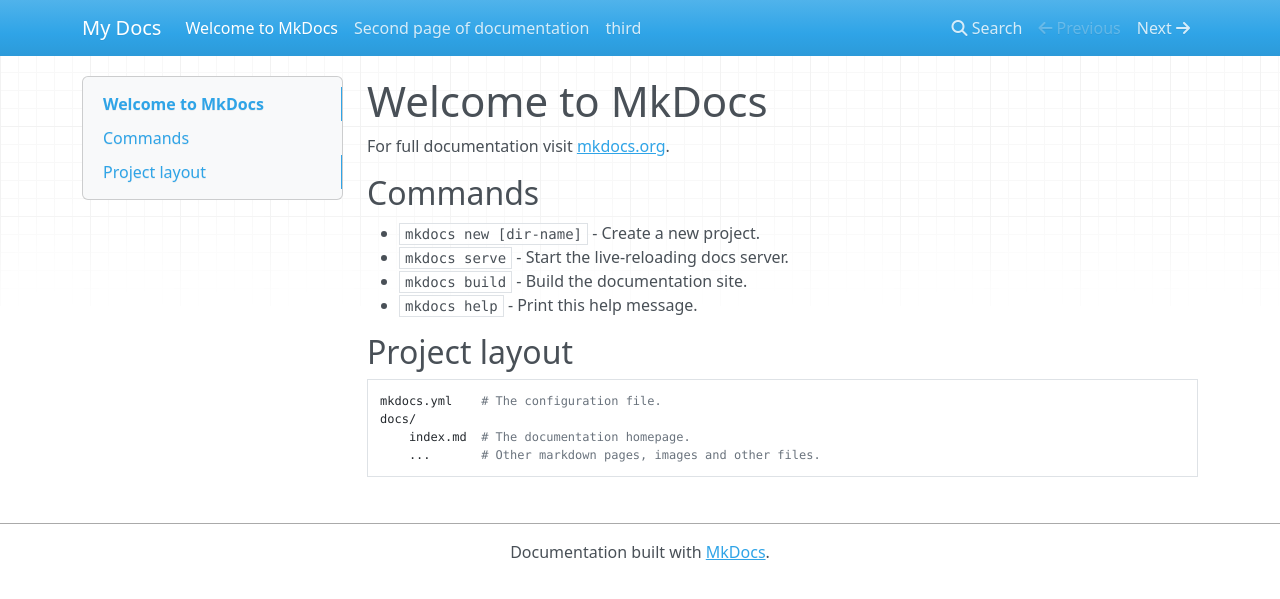
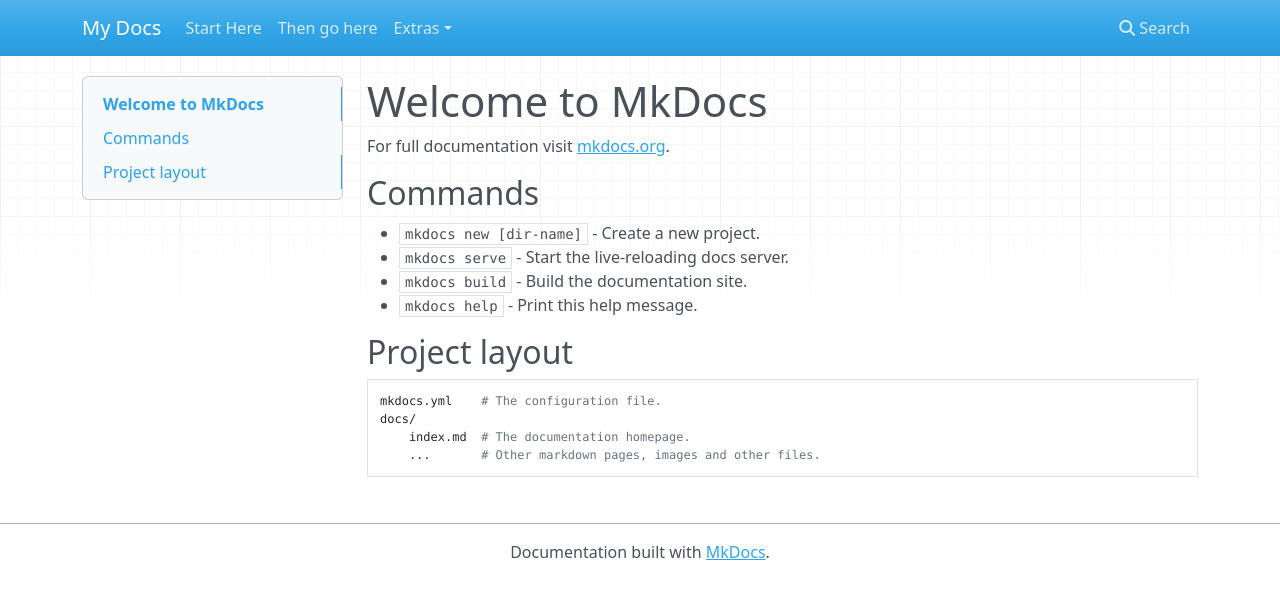
Before and after one commit to hpfast/doctest1, an MkDocs documentation site: the page built from docs/index.md, in a window 1280 px wide. Shown: the top 599 px of the page. Built offline with MkDocs 1.6.1, drawn with Linux system fonts in a browser that asks for light colours; nearby versions of some CDN libraries; old or Windows-style settings are respelled for this version of MkDocs.

Commit message:
added pages to mkdocs config

```diff
--- a/mkdocs.yml
+++ b/mkdocs.yml
@@ -1 +1,5 @@
 site_name: My Docs
+pages:
+    - ['docs/index.md', 'Start Here']
+    - ['docs/secondpage.md','Then go here']
+    - ['docs/thirdpage.md', 'Extras', 'And finally here']
```
